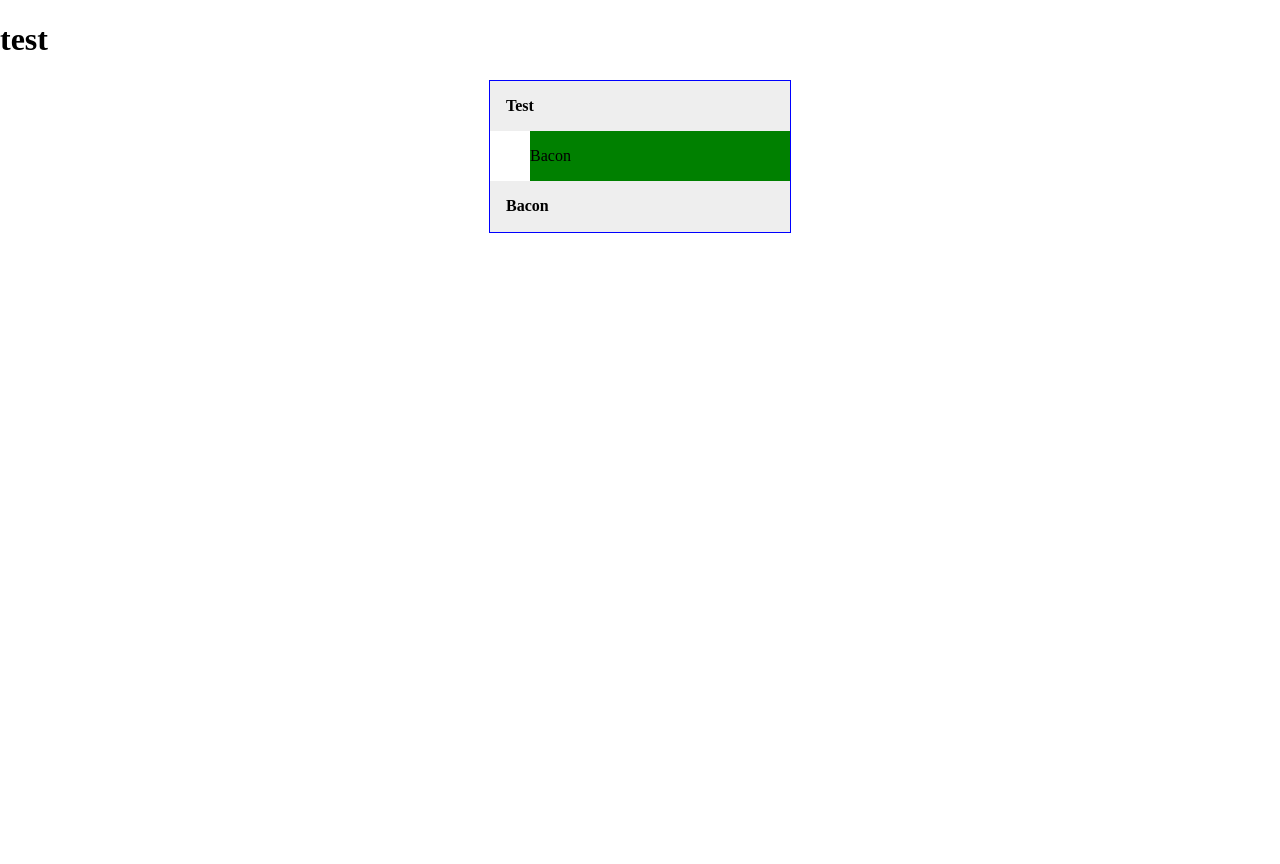
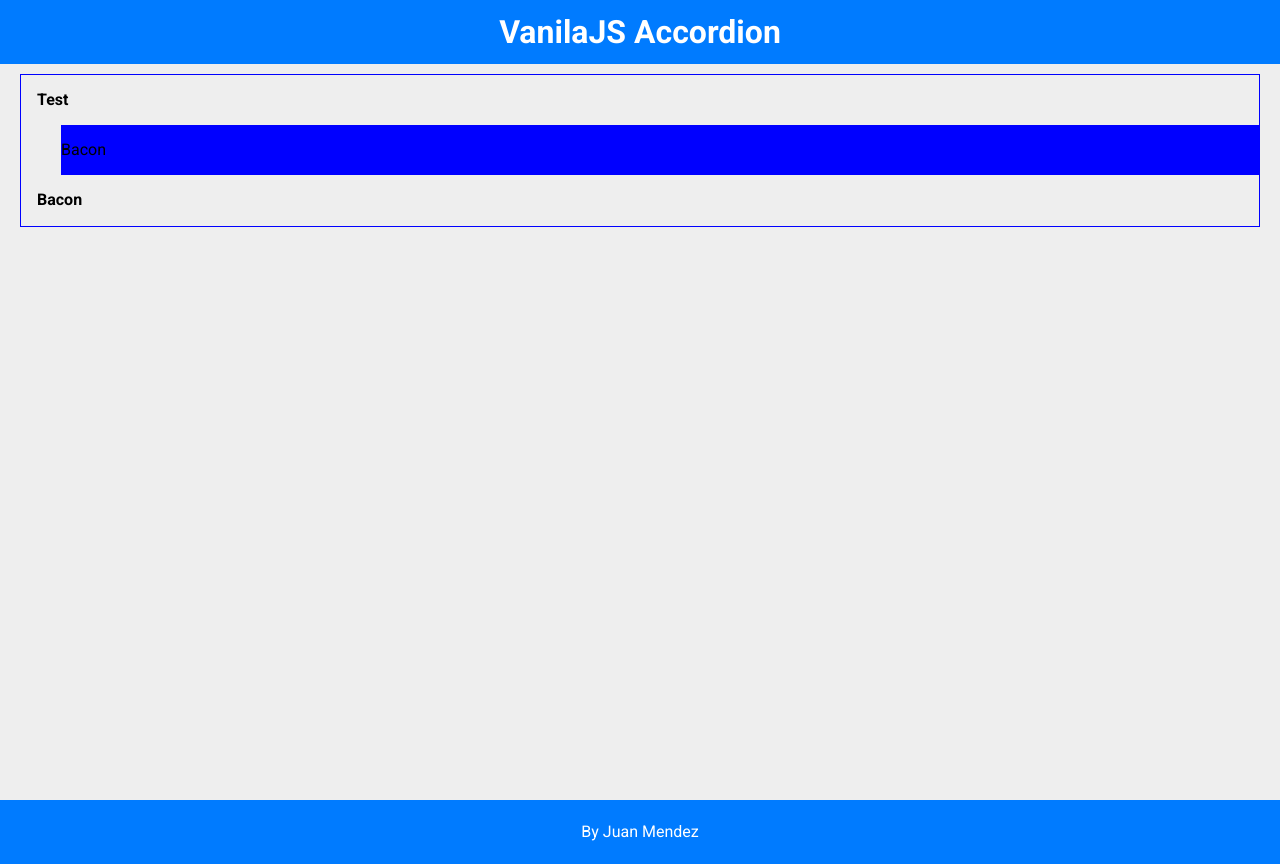
Before and after one commit to juanmendez90/js-accordion, a website built with webpack: page public/index.html in a window 1280 px wide. Both pictures are taken after a click on the element "Test". Before the commit the page ends 800 px from the top, so only its background shows below. Built offline with nearby package versions, Linux system fonts and the light colour scheme.

Commit message:
add styles theme, add footer, header

```diff
--- a/public/index.html
+++ b/public/index.html
@@ -28,7 +28,6 @@
     <noscript>
       You need to enable JavaScript to run this app.
     </noscript>
-    <h1>test</h1>
     <div id="root">
     </div>
   </body>
--- a/src/components/Accordion/index.js
+++ b/src/components/Accordion/index.js
@@ -1,5 +1,5 @@
 import AccordionItem from "../AccordionItem";
-import { addStyles } from "../../utilities/helpers";
+import { addStyles, appendToParent } from "../../utilities/helpers";
 import styles from "./styles.module.scss";
 
 const renderItems = ({ title, content }) => AccordionItem({ title, content });
@@ -10,12 +10,10 @@ const Accordion = ({ items }) => {
   let elements = [];
   for (let i = 0; i < items.length; i += 1) {
     elements = renderItems(items[i]);
-    for (let j = 0; j < elements.length; j += 1) {
-      container.appendChild(elements[j]);
-    }
+    appendToParent(elements, container);
   }
 
-  return container;
+  return [container];
 };
 
 export default Accordion;
--- a/src/components/Accordion/styles.module.scss
+++ b/src/components/Accordion/styles.module.scss
@@ -3,7 +3,6 @@
   flex-direction: column;
   border: 1px solid blue;
   flex: 1;
-  max-width: 300px;
-  margin: 1em auto;
+  margin: 0;
   overflow: hidden;
 }
--- a/src/components/AccordionItem/index.js
+++ b/src/components/AccordionItem/index.js
@@ -2,11 +2,12 @@ import { addStyles } from "../../utilities/helpers";
 import styles from "./styles.module.scss";
 
 const handleClick = event => {
-  addStyles(
-    event.target.nextElementSibling,
-    "toggle",
-    styles["AccordionItem-content-active"]
-  );
+  const content = event.target.nextElementSibling;
+  content.setAttribute("style", "height: 0");
+  addStyles(content, "toggle", styles["AccordionItem-content-active"]);
+  if (content.classList.contains(styles["AccordionItem-content-active"])) {
+    content.setAttribute("style", `height: ${content.scrollHeight}px`);
+  }
 };
 
 const AccordionItem = ({ title, content }) => {
--- a/src/components/AccordionItem/styles.module.scss
+++ b/src/components/AccordionItem/styles.module.scss
@@ -11,9 +11,9 @@
 .AccordionItem-content {
   overflow: hidden;
   background-color: green;
-  max-height: 0;
-  transition: max-height 0.3s ease-in-out;
+  height: 0;
+  transition: height 0.3s ease;
   &-active {
-    max-height: 500px;
+    background: blue;
   }
 }
--- /dev/null
+++ b/src/components/Footer/index.js
@@ -0,0 +1,11 @@
+import { addStyles } from "../../utilities/helpers";
+import styles from "./styles.module.scss";
+
+const Footer = ({ text }) => {
+  const footer = document.createElement("footer");
+  footer.innerHTML = `<p class="${styles["Footer-text"]}">${text}</p>`;
+  addStyles(footer, "add", styles["Footer"]);
+  return [footer];
+};
+
+export default Footer;
--- /dev/null
+++ b/src/components/Footer/styles.module.scss
@@ -0,0 +1,14 @@
+@import "../../styles/theme";
+
+.Footer {
+  display: flex;
+  height: $footerHeight;
+  padding: $footerPaddingVertical $footerPaddingHorizontal;
+  background-color: $blue;
+  justify-content: center;
+  align-items: center;
+  margin-top: calc($footerHeight + 2 * $footerPaddingVertical);
+  &-text {
+    color: white;
+  }
+}
--- /dev/null
+++ b/src/components/Header/index.js
@@ -0,0 +1,11 @@
+import { addStyles } from "../../utilities/helpers";
+import styles from "./styles.module.scss";
+
+const Header = ({ title }) => {
+  const header = document.createElement("header");
+  header.innerHTML = `<h1 class="${styles["Header-title"]}">${title}</h1>`;
+  addStyles(header, "add", styles["Header"]);
+  return [header];
+};
+
+export default Header;
--- /dev/null
+++ b/src/components/Header/styles.module.scss
@@ -0,0 +1,13 @@
+@import "../../styles/theme";
+
+.Header {
+  display: flex;
+  height: $headerHeight;
+  padding: $headerPaddingVertical $headerPaddingHorizontal;
+  background-color: $blue;
+  justify-content: center;
+  align-items: center;
+  &-title {
+    color: white;
+  }
+}
--- a/src/containers/Home/index.js
+++ b/src/containers/Home/index.js
@@ -1,4 +1,8 @@
 import Accordion from "../../components/Accordion";
+import Header from "../../components/Header";
+import Footer from "../../components/Footer";
+import { appendToParent, addStyles } from "../../utilities/helpers";
+import styles from "./styles.module.scss";
 
 const items = [
   {
@@ -7,13 +11,25 @@ const items = [
   },
   {
     title: "Bacon",
-    content: "test"
+    content: "test <br /><br /> <br /> <br />  test"
   }
 ];
 
 const Home = () => {
   const accordion = Accordion({ items });
-  return accordion;
+  const header = Header({ title: "VanilaJS Accordion" });
+  const footer = Footer({ text: "By Juan Mendez" });
+
+  const section = document.createElement("section");
+  addStyles(section, "add", styles["Home"]);
+
+  const content = document.createElement("div");
+  addStyles(content, "add", styles["Home-content"]);
+
+  appendToParent(accordion, content);
+  appendToParent([content], section);
+
+  return [...header, section, ...footer];
 };
 
 export default Home;
--- /dev/null
+++ b/src/containers/Home/styles.module.scss
@@ -0,0 +1,8 @@
+.Home {
+    // padding: 10px 20px;
+    min-height: calc(100% - 64px); //header - padding
+    margin-bottom: -64px; //footer
+  &-content {
+    padding: 10px 20px;
+  }
+}
--- a/src/index.js
+++ b/src/index.js
@@ -1,7 +1,11 @@
 import Home from "./containers/Home";
+import { appendToParent, addStyles } from "./utilities/helpers";
 import "normalize.css";
+import "./styles/index.scss";
 
 document.addEventListener("DOMContentLoaded", () => {
   const root = document.getElementById("root");
-  root.appendChild(Home());
+  addStyles(root, "add", "Wrapper");
+  const homeElements = Home();
+  appendToParent(homeElements, root);
 });
--- /dev/null
+++ b/src/styles/index.scss
@@ -0,0 +1,13 @@
+@import 'theme';
+@import 'utilities/index';
+
+html, body {
+  height: 100%;
+  margin: 0;
+  font-family: $fontFamily;
+  background: $grey;
+}
+
+.Wrapper {
+   height: 100%;
+}
--- /dev/null
+++ b/src/styles/theme.scss
@@ -0,0 +1,16 @@
+// colors
+$blue: #007bff;
+$grey: #eeeeee;
+
+//fonts styles
+$fontFamily: 'Roboto', sans-serif;
+
+// header
+$headerHeight: 48px;
+$headerPaddingVertical: 8px;
+$headerPaddingHorizontal: 16px;
+
+// footer
+$footerHeight: 48px;
+$footerPaddingVertical: 8px;
+$footerPaddingHorizontal: 16px;
--- /dev/null
+++ b/src/styles/utilities/height.scss
@@ -0,0 +1,3 @@
+.u-fullHeight {
+  height: 100%
+}
--- /dev/null
+++ b/src/styles/utilities/index.scss
@@ -0,0 +1 @@
+@import "height";
--- /dev/null
+++ b/src/utilities/helpers/appendToParent.js
@@ -0,0 +1,5 @@
+export const appendToParent = (items, parent) => {
+  for (let i = 0; i < items.length; i += 1) {
+    parent.appendChild(items[i]);
+  }
+};
--- a/src/utilities/helpers/index.js
+++ b/src/utilities/helpers/index.js
@@ -1 +1,2 @@
 export * from "./addStyles";
+export * from "./appendToParent";
```
